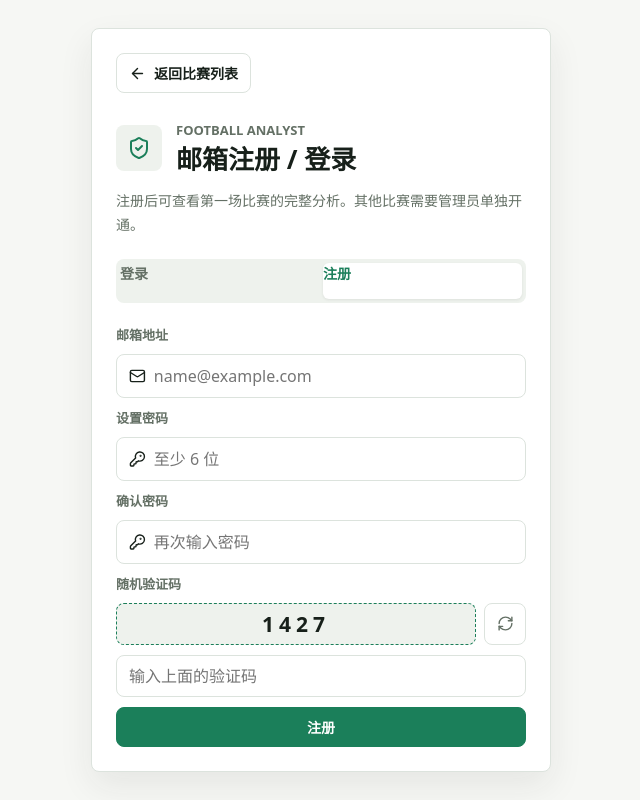
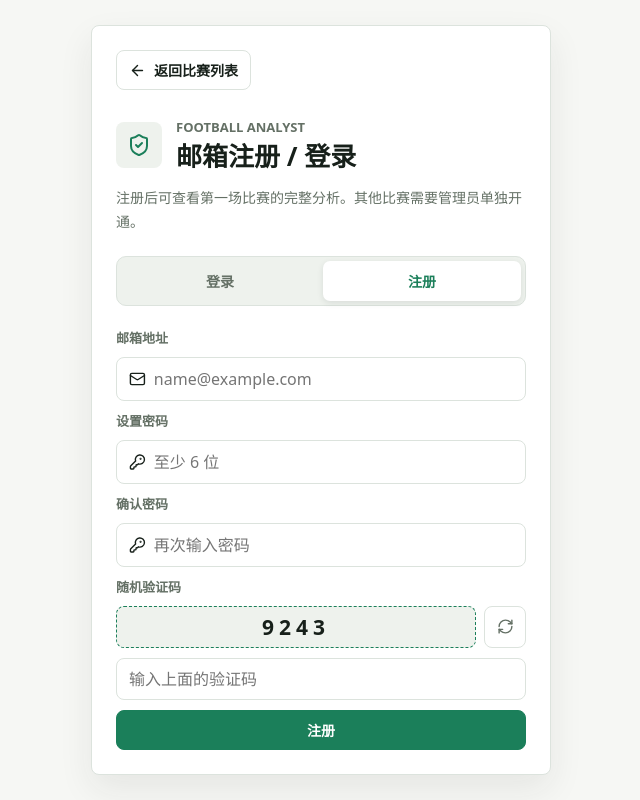
Before and after one commit to tszming1021/football-analystv2, a Next.js app in the folder web/: page /register in a window 1280 px wide. Shown: the whole page, without its empty margins (319-959 px from the left). Built offline with nearby package versions, Linux system fonts and the light colour scheme; no server answers.

Commit message:
fix captcha rendering and auth tabs

```diff
--- a/web/app/globals.css
+++ b/web/app/globals.css
@@ -169,9 +169,10 @@ h1 span {
 .auth-title h1 { font-size: 26px; }
 .auth-icon { display: grid; width: 46px; height: 46px; place-items: center; border-radius: 8px; background: var(--surface-2); color: var(--accent); }
 .auth-copy, .auth-message { color: var(--muted); font-size: 14px; line-height: 1.7; }
-.auth-tabs { display: grid; grid-template-columns: 1fr 1fr; gap: 4px; margin-top: 22px; padding: 4px; border-radius: 8px; background: var(--surface-2); }
-.auth-tab { min-height: 36px; border: 0; border-radius: 6px; background: transparent; color: var(--muted); cursor: pointer; font: inherit; font-size: 14px; font-weight: 800; }
-.auth-tab.active { background: var(--surface); color: var(--accent); box-shadow: 0 1px 3px rgba(34, 43, 36, 0.08); }
+.auth-tabs { display: grid; grid-template-columns: 1fr 1fr; gap: 4px; margin-top: 22px; padding: 4px; border: 1px solid var(--line); border-radius: 10px; background: var(--surface-2); }
+.auth-tab { display: grid; min-height: 40px; place-items: center; border-radius: 7px; color: var(--muted); cursor: pointer; font: inherit; font-size: 14px; font-weight: 800; text-decoration: none; transition: background 160ms ease, color 160ms ease, box-shadow 160ms ease; }
+.auth-tab:hover { color: var(--accent); }
+.auth-tab.active { background: var(--surface); color: var(--accent); box-shadow: 0 2px 6px rgba(34, 43, 36, 0.1); }
 .auth-form { display: grid; gap: 10px; margin-top: 22px; }
 .auth-form label { color: var(--muted); font-size: 13px; font-weight: 760; }
 .captcha-block { display: grid; gap: 10px; }
--- a/web/app/register/page.tsx
+++ b/web/app/register/page.tsx
@@ -1,5 +1,8 @@
 import { AuthForm } from "../../components/AuthForm";
 
+export const dynamic = "force-dynamic";
+
 export default function RegisterPage() {
-  return <AuthForm initialMode="register" />;
+  const captcha = String(Math.floor(1000 + Math.random() * 9000));
+  return <AuthForm initialMode="register" initialCaptcha={captcha} />;
 }
--- a/web/components/AuthForm.tsx
+++ b/web/components/AuthForm.tsx
@@ -2,26 +2,21 @@
 
 import Link from "next/link";
 import { ArrowLeft, CheckCircle2, KeyRound, Mail, RefreshCw, ShieldCheck } from "lucide-react";
-import { FormEvent, useEffect, useState } from "react";
+import { FormEvent, useState } from "react";
 import { useRouter } from "next/navigation";
 import { getBrowserClient } from "../lib/supabase/browser";
 
-export function AuthForm({ initialMode = "login" }: { initialMode?: "login" | "register" }) {
+export function AuthForm({ initialMode = "login", initialCaptcha = "" }: { initialMode?: "login" | "register"; initialCaptcha?: string }) {
   const router = useRouter();
   const client = getBrowserClient();
   const [email, setEmail] = useState("");
   const [mode] = useState<"login" | "register">(initialMode);
   const [password, setPassword] = useState("");
   const [confirmPassword, setConfirmPassword] = useState("");
-  const [captcha, setCaptcha] = useState("");
+  const [captcha, setCaptcha] = useState(initialCaptcha);
   const [captchaInput, setCaptchaInput] = useState("");
   const [message, setMessage] = useState("");
   const [busy, setBusy] = useState(false);
-
-  useEffect(() => {
-    if (mode === "register") setCaptcha(createCaptcha());
-    setCaptchaInput("");
-  }, [mode]);
 
   async function submitCredentials(event: FormEvent) {
     event.preventDefault();
```
